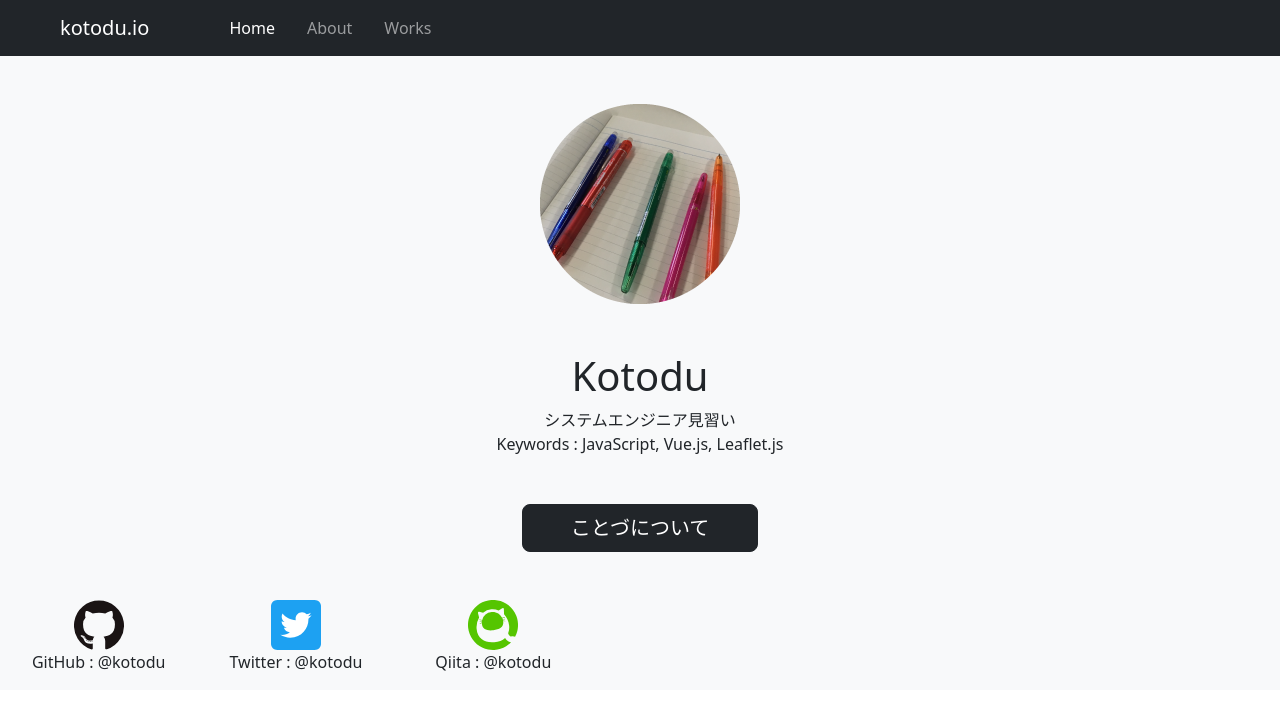
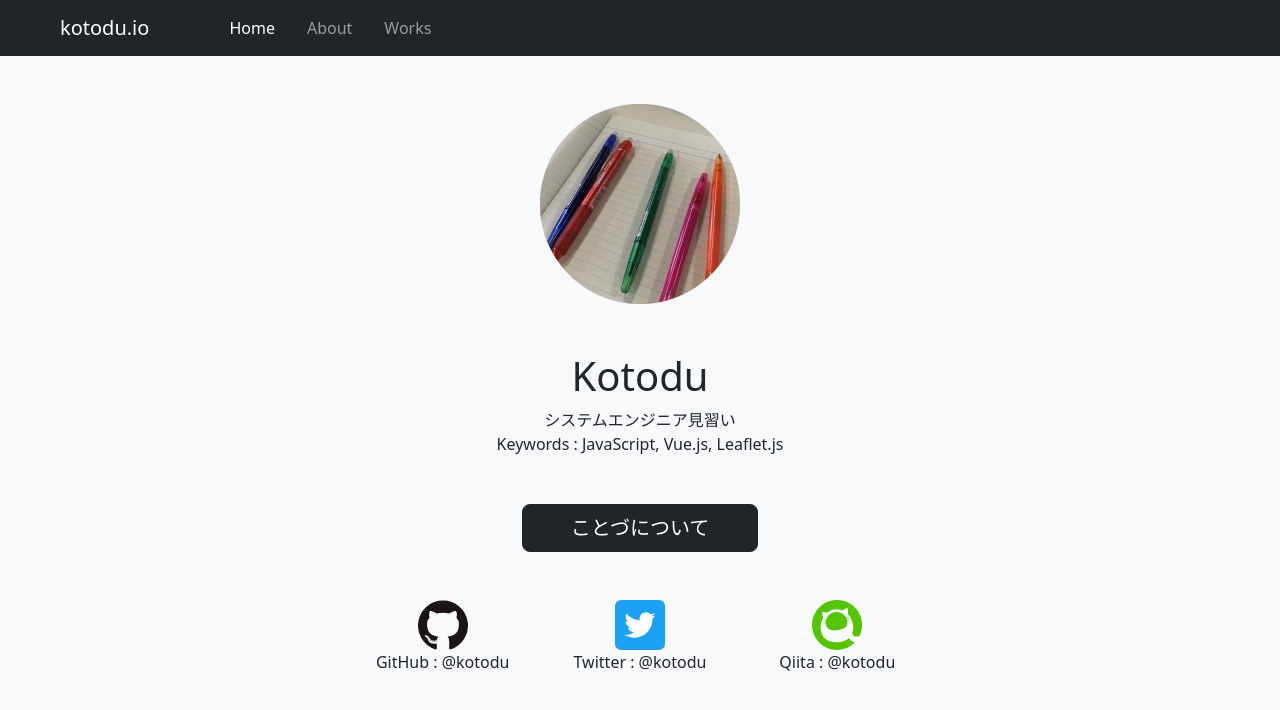
Before and after one commit to kotodu/kotodu.github.io, a Vue app: page /#/works in a window 1280 px wide. Shown: the top 710 px of the page. Built offline with nearby package versions, Linux system fonts and the light colour scheme.

Commit message:
🐛fix design

```diff
--- a/index.html
+++ b/index.html
@@ -12,8 +12,8 @@
   <meta name="keywords" content="kotodu,busmap,illustrator,JavaScript,Vue.js,TypeScript,鳥取,バス路線図">
 </head>
 
-<body>
-  <div id="app" class="bg-light"></div>
+<body class="bg-light">
+  <div id="app"></div>
   <script type="module" src="/src/main.ts"></script>
 </body>
 
--- a/src/views/Home.vue
+++ b/src/views/Home.vue
@@ -9,7 +9,7 @@
     </section>
 
     <!-- SNSリスト -->
-    <section id="icons" class="container d-flex w-50 row g-5 my-auto text-center">
+    <section id="icons" class="container d-flex w-50 row g-5 my-auto mx-auto">
       <icon-sns-link
         :aHref="snsLink.aHref"
         :imgName="snsLink.imgName"
```
